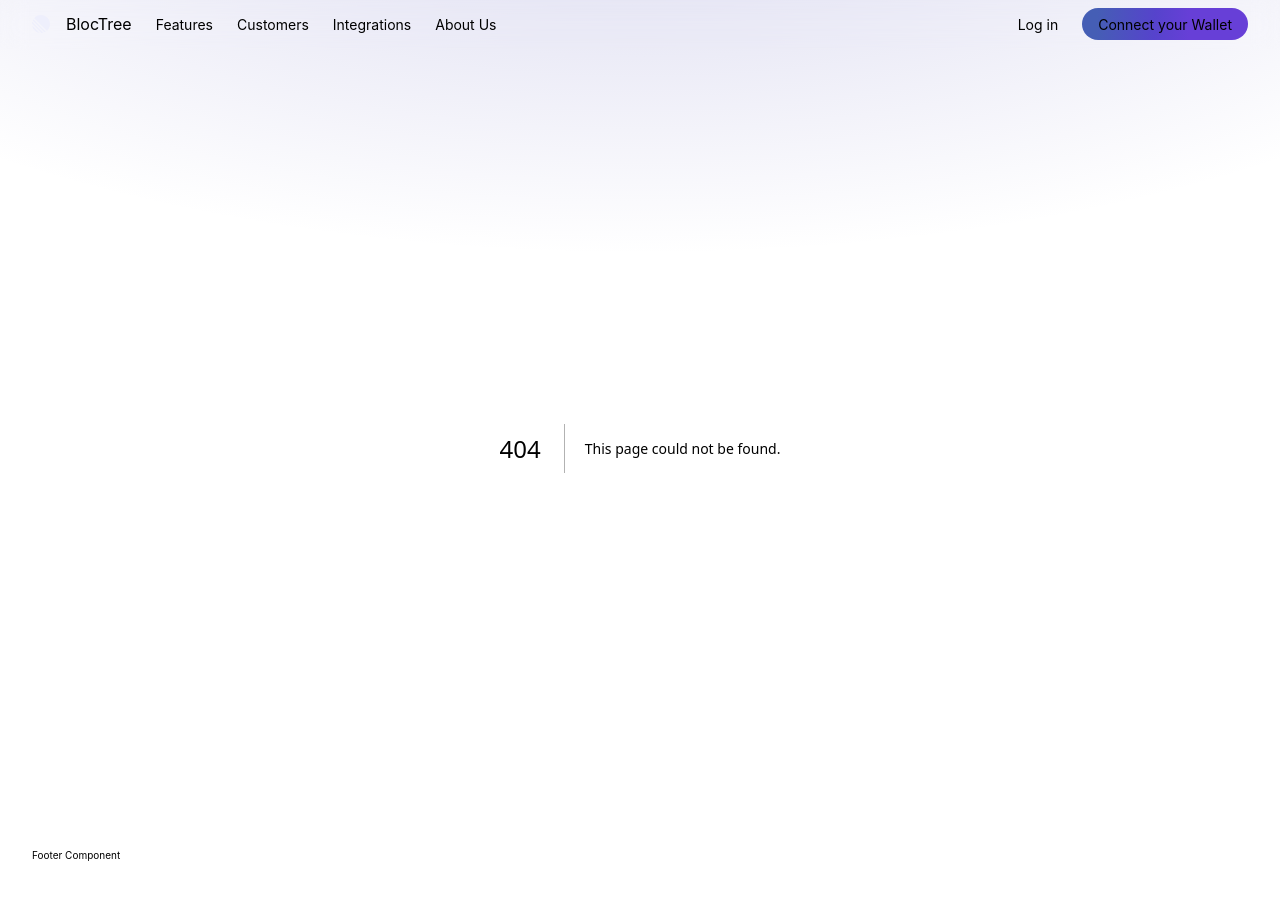
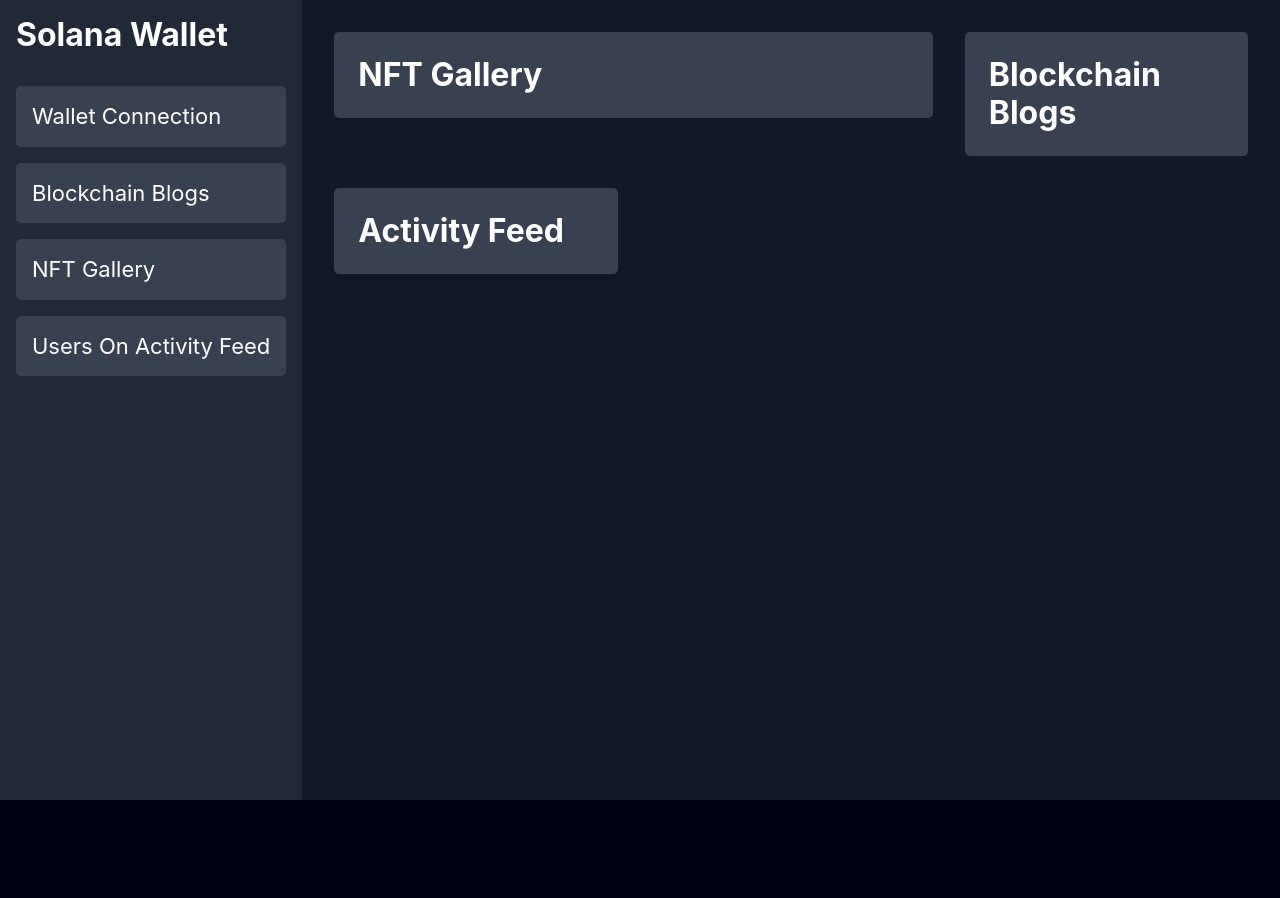
Before and after one commit to rahulMehndiratta2602/bloctree, a Next.js app in the folder frontend/: page /dashboard in a window 1280 px wide. Before the commit this address had no page. Shown: the top 898 px of the page. After the commit the page ends 800 px from the top, so only its background shows below. Built offline with nearby package versions, Linux system fonts and the light colour scheme.

Commit message:
update signIn Pagr

```diff
--- /dev/null
+++ b/frontend/app/dashboard/page.tsx
@@ -0,0 +1,60 @@
+import React from 'react';
+
+export default function Dashboard() {
+    return (
+        <div className="min-h-screen bg-gray-900 text-white flex">
+            {/* Sidebar */}
+            <div className="w-64 bg-gray-800 p-4 flex flex-col">
+                <h1 className="text-xl font-bold mb-8">Solana Wallet</h1>
+                <div className="space-y-4">
+                    {/* Wallet Connection Section */}
+                    <div className="p-4 bg-gray-700 rounded-lg">
+                        <h2 className="text-lg">Wallet Connection</h2>
+                        {/* Wallet details go here */}
+                    </div>
+                    {/* Blockchain Blogs */}
+                    <div className="p-4 bg-gray-700 rounded-lg">
+                        <h2 className="text-lg">Blockchain Blogs</h2>
+                        {/* Blog list */}
+                    </div>
+                    {/* NFT Gallery */}
+                    <div className="p-4 bg-gray-700 rounded-lg">
+                        <h2 className="text-lg">NFT Gallery</h2>
+                        {/* NFT gallery */}
+                    </div>
+                    {/* Users On Activity Feed */}
+                    <div className="p-4 bg-gray-700 rounded-lg">
+                        <h2 className="text-lg">Users On Activity Feed</h2>
+                        {/* Activity feed */}
+                    </div>
+                </div>
+            </div>
+
+            {/* Main Content */}
+            <div className="flex-1 p-8">
+                <div className="grid grid-cols-1 gap-8 lg:grid-cols-2 xl:grid-cols-3">
+                    {/* Detailed sections go here */}
+                    <div className="col-span-2">
+                        {/* Main Wallet Overview */}
+                        <div className="p-6 bg-gray-700 rounded-lg">
+                            <h2 className="text-xl font-bold">NFT Gallery</h2>
+                            {/* NFT gallery details */}
+                        </div>
+                    </div>
+
+                    {/* Blockchain Blogs */}
+                    <div className="p-6 bg-gray-700 rounded-lg">
+                        <h2 className="text-xl font-bold">Blockchain Blogs</h2>
+                        {/* Blog details */}
+                    </div>
+
+                    {/* Users On Activity Feed */}
+                    <div className="p-6 bg-gray-700 rounded-lg">
+                        <h2 className="text-xl font-bold">Activity Feed</h2>
+                        {/* Activity feed details */}
+                    </div>
+                </div>
+            </div>
+        </div>
+    );
+}
--- a/frontend/app/globals.css
+++ b/frontend/app/globals.css
@@ -8,7 +8,7 @@
     padding: 0;
   }
 
-  ::selection{
+  ::selection {
     background-color: #151623;
   }
 
@@ -39,6 +39,7 @@
 
   article.nextSlide {
     transform: translateX(100%);
+    scale: 0;
   }
 }
 
--- a/frontend/app/layout.tsx
+++ b/frontend/app/layout.tsx
@@ -18,17 +18,7 @@
             <head>
                 <meta name="viewport" content="width=device-width, initial-scale=1.0" />
             </head>
-            <body>
-                <div>
-                    <Header />
-                    <main className="pt-[var(--navigation-height)] bg-page-gradient">
-                        {children}
-                    </main>
-                    <footer className='h-[100vh]'>
-                        <Container>Footer Component</Container>
-                    </footer>
-                </div>
-            </body>
+            <body>{children}</body>
         </html>
     );
 }
--- a/frontend/app/page.tsx
+++ b/frontend/app/page.tsx
@@ -4,27 +4,45 @@
 import Image from 'next/image';
 import heroImage from '@/public/img/hero.webp';
 import { ContainerScroll } from '@/components/ui/container-scroll-animation';
+import { Header } from '@/components/header';
 export default function Home() {
     return (
+        <div>
+            <Header />
+            <main className="pt-[var(--navigation-height)] bg-page-gradient">
                 <Container>
                     <Hero>
                         <HeroTitle>
                             Your
-                <span className="relative m-2 text-transparent font-extrabold wireframe-web3">Web3</span>
+                            <span className="relative m-2 text-transparent font-extrabold wireframe-web3">
+                                Web3
+                            </span>
                             Hub in <br /> One Link.
                         </HeroTitle>
                         <HeroSubtitle>
-                    Join 50M+ users simplifying their digital presence with Linktree. Connect your
-                    <span className=' text-yellow-400'> Web3 Projects, NFTs, and Social Profiles</span> all in one place—effortlessly share and
-                    manage everything with a single link.
+                            Join 50M+ users simplifying their digital presence with Linktree.
+                            Connect your
+                            <span className=" text-yellow-400">
+                                {' '}
+                                Web3 Projects, NFTs, and Social Profiles
+                            </span>{' '}
+                            all in one place—effortlessly share and manage everything with a single
+                            link.
                         </HeroSubtitle>
-                <Image className='md:hidden' src={heroImage} priority={true} alt="Hero Image" />
+                        <Image
+                            className="md:hidden"
+                            src={heroImage}
+                            priority={true}
+                            alt="Hero Image"
+                        />
                         <ContainerScroll>
                             <Image src={heroImage} priority={true} alt="Hero Image" />
                         </ContainerScroll>
                     </Hero>
-            <div className='blur-circle z-[-1] h-[30rem] w-[30rem] sm:h-[45rem] sm:w-[45rem] md:h-[60rem] md:w-[60rem] rounded-full bg-secondary-gradient-background-vertical bg-opacity-90 blur-3xl absolute top-[5vh] left-0 lg:left-[30vh] animate-moveLeftRight'></div>
-            <div className='blur-circle z-[-1] h-[30rem] w-[30rem] sm:h-[45rem] sm:w-[45rem] md:h-[60rem] md:w-[60rem] rounded-full bg-primary-gradient bg-opacity-90 blur-3xl absolute top-[7vh] left-[10vh] xs:left-[20vh] md:left-[40vh] lg:left-[70vh] animate-moveRightLeft'></div>
+                    <div className="blur-circle z-[-1] h-[30rem] w-[30rem] sm:h-[45rem] sm:w-[45rem] md:h-[60rem] md:w-[60rem] rounded-full bg-secondary-gradient-background-vertical bg-opacity-90 blur-3xl absolute top-[5vh] left-0 lg:left-[30vh] animate-moveLeftRight"></div>
+                    <div className="blur-circle z-[-1] h-[30rem] w-[30rem] sm:h-[45rem] sm:w-[45rem] md:h-[60rem] md:w-[60rem] rounded-full bg-primary-gradient bg-opacity-90 blur-3xl absolute top-[7vh] left-[10vh] xs:left-[20vh] md:left-[40vh] lg:left-[70vh] animate-moveRightLeft"></div>
                 </Container>
+            </main>
+        </div>
     );
 }
--- /dev/null
+++ b/frontend/app/signin/page.tsx
@@ -0,0 +1,6 @@
+import { SignIn } from '@/components/signIn';
+
+const Page = () => {
+    return <SignIn />;
+};
+export default Page;
--- /dev/null
+++ b/frontend/components/dashboard.tsx
@@ -0,0 +1,9 @@
+import React from 'react';
+
+export default function Dashboard() {
+    return (
+        <div className="custom-scrollbar">
+            <div className="h-[2vw]"></div>
+        </div>
+    );
+}
--- a/frontend/components/header.tsx
+++ b/frontend/components/header.tsx
@@ -6,15 +6,6 @@
 import { Hamburger } from './icons/hamburger';
 import { useState } from 'react';
 import { twMerge } from 'tailwind-merge';
-import {
-    Dialog,
-    DialogContent,
-    DialogDescription,
-    DialogFooter,
-    DialogHeader,
-    DialogTitle,
-    DialogTrigger,
-} from '@/components/ui/dialog';
 import { SignIn } from './signIn';
 export const Header = () => {
     const [hamburgerMenuIsOpen, setHamburgerMenuIsOpen] = useState(false);
@@ -51,14 +42,7 @@
                     <Link className="text-sm mr-6 block" href="#">
                         Log in
                     </Link>
-                    <Dialog>
-                        <DialogTrigger>
-                            <Button>Connect your Wallet</Button>
-                        </DialogTrigger>
-                        <DialogContent className="w-screen h-screen max-w-screen-2xl p-0">
-                            <SignIn />
-                        </DialogContent>
-                    </Dialog>
+                    <Button>Connect your Wallet</Button>
                     <button
                         className="ml-6 block md:hidden"
                         onClick={() => {
--- a/frontend/components/signIn.tsx
+++ b/frontend/components/signIn.tsx
@@ -4,7 +4,7 @@
 import { SignInCarousel } from './signInCarousel';
 export const SignIn = () => {
     return (
-        <div className="flex md:flex-row flex-col-reverse  ">
+        <div className="w-screen h-screen flex md:flex-row flex-col-reverse overflow-hidden ">
             <main className=" w-full h-[50vh] md:h-screen md:w-[50vw]  bg-page-gradient bg-background grid grid-cols-1 xs:grid-cols-2 sm:gap-6 md:flex md:flex-col px-6 sm:px-4 md:px-10 py-[2rem] md:py-[4rem] lg:py-[8.0rem] gap-2 md:gap-10 z-20">
                 <h1 className="text-[1.8rem] sm:text-lg md:text-xl font-bold ">
                     Select Sign In Option
@@ -55,7 +55,7 @@
                     </div>
                 </section>
             </main>
-            <div className="w-full h-[50vh] md:h-screen md:w-[50vw]  bg-secondary-gradient-background-vertical md:bg-secondary-gradient-background ">
+            <div className="w-full h-[50vh] md:h-screen md:w-[50vw]  bg-secondary-gradient-background-vertical md:bg-secondary-gradient-background overflow-hidden">
                 {/* "1,2,3,5,7,21,28,30" */}
                 <SignInCarousel />
             </div>
--- a/frontend/components/signInCarousel.tsx
+++ b/frontend/components/signInCarousel.tsx
@@ -11,7 +11,7 @@
     useEffect(() => {
         let slider = setInterval(() => {
             setCardIndex((cardIndex + 1) % count);
-        }, 80000);
+        }, 4000);
         return () => clearInterval(slider);
     }, [cardIndex, count]);
     return (
--- a/frontend/package.json
+++ b/frontend/package.json
@@ -14,7 +14,7 @@
     "class-variance-authority": "^0.7.0",
     "clsx": "^2.1.1",
     "embla-carousel-react": "^8.2.0",
-    "framer-motion": "^11.3.30",
+    "framer-motion": "^11.3.31",
     "lucide-react": "^0.436.0",
     "next": "14.2.5",
     "react": "^18",
```
Also changed, not shown: frontend/app/tasks.txt (added), 1 other file (tests, documents, lock files or other folders). Lines whose indentation alone changed are shown as unchanged.
